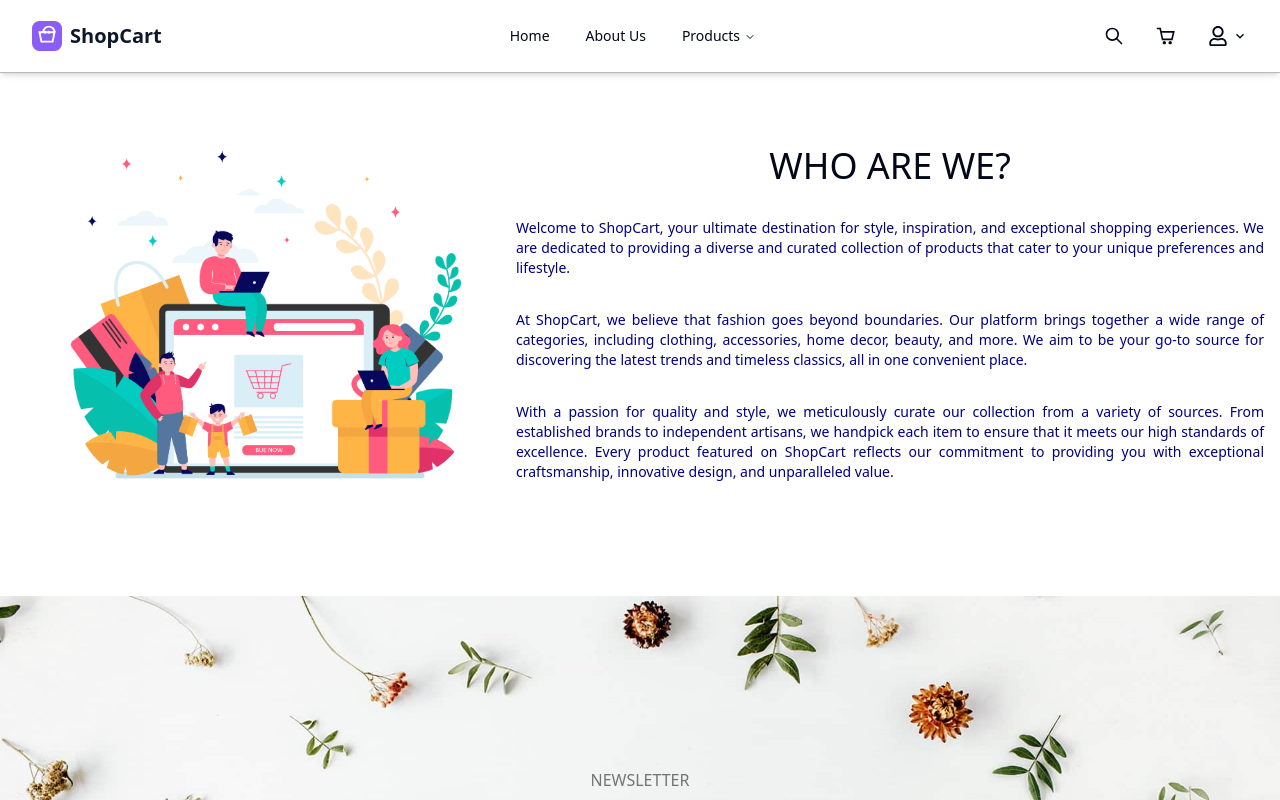
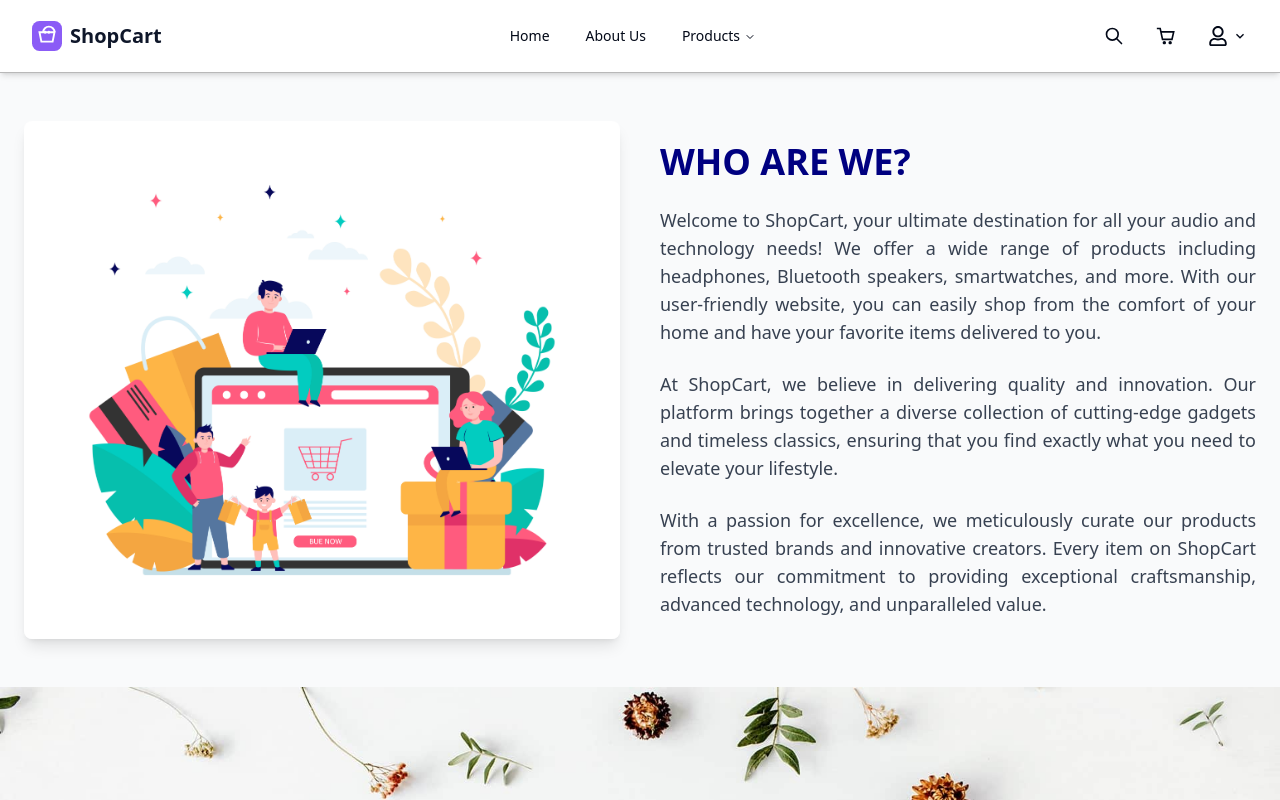
Before and after one commit to Ritikgupta856/shopcart-store, a React app in the folder client/: page /about-us in a window 1280 px wide. Shown: the top 800 px of the page. Built offline with nearby package versions, Linux system fonts and the light colour scheme; the HTML template or start-up script is replaced by a standard one.

Commit message:
feat: enhance About Us page layout and content for improved user engagement

```diff
--- a/client/src/components/AboutUs/AboutUs.jsx
+++ b/client/src/components/AboutUs/AboutUs.jsx
@@ -1,40 +1,43 @@
-
 import about from "../../assets/about.jpg";
 
 function AboutUs() {
   return (
-    <div className="container py-6 px-4 h-fit">
+    <div className="container py-12 px-6 bg-gray-50">
 
-      <div className="flex flex-col items-center lg:flex-row sm:justify-center mb-10">
-        <img src={about} alt="" width={500}/>
-        <div className="flex flex-col">
-          <h2 className="text-3xl sm:text-4xl text-center font-medium uppercase mb-8">Who are we?</h2>
+      <div className="flex flex-col lg:flex-row items-center justify-between gap-10">
 
-          <div className="flex text-sm sm:text-medium flex-col font-medium text-justify gap-8 text-[navy]">
-          <p>
-            Welcome to ShopCart, your ultimate destination for style,
-            inspiration, and exceptional shopping experiences. We are dedicated
-            to providing a diverse and curated collection of products that cater
-            to your unique preferences and lifestyle.
+        <div className="lg:w-1/2 relative overflow-hidden rounded-lg shadow-lg">
+          <img
+            src={about}
+            alt="ShopCart - Your Ultimate Audio & Tech Store"
+            className="w-full h-auto object-cover transform transition-transform duration-500 hover:scale-105"
+          />
+        </div>
+
+
+        <div className="lg:w-1/2 space-y-6">
+          <h2 className="text-3xl sm:text-4xl font-bold text-center lg:text-left text-[navy] uppercase mb-6">
+            Who Are We?
+          </h2>
+          <p className="text-base sm:text-lg text-gray-700 text-justify">
+            Welcome to ShopCart, your ultimate destination for all your audio
+            and technology needs! We offer a wide range of products including
+            headphones, Bluetooth speakers, smartwatches, and more. With our
+            user-friendly website, you can easily shop from the comfort of your
+            home and have your favorite items delivered to you.
           </p>
-
-          <p>
-            At ShopCart, we believe that fashion goes beyond boundaries. Our
-            platform brings together a wide range of categories, including
-            clothing, accessories, home decor, beauty, and more. We aim to be
-            your go-to source for discovering the latest trends and timeless
-            classics, all in one convenient place.
+          <p className="text-base sm:text-lg text-gray-700 text-justify">
+            At ShopCart, we believe in delivering quality and innovation. Our
+            platform brings together a diverse collection of cutting-edge
+            gadgets and timeless classics, ensuring that you find exactly what
+            you need to elevate your lifestyle.
           </p>
-          <p>
-            With a passion for quality and style, we meticulously curate our
-            collection from a variety of sources. From established brands to
-            independent artisans, we handpick each item to ensure that it meets
-            our high standards of excellence. Every product featured on
-            ShopCart reflects our commitment to providing you with
-            exceptional craftsmanship, innovative design, and unparalleled
-            value.
+          <p className="text-base sm:text-lg text-gray-700 text-justify">
+            With a passion for excellence, we meticulously curate our products
+            from trusted brands and innovative creators. Every item on ShopCart
+            reflects our commitment to providing exceptional craftsmanship,
+            advanced technology, and unparalleled value.
           </p>
-          </div>
         </div>
       </div>
     </div>
```
